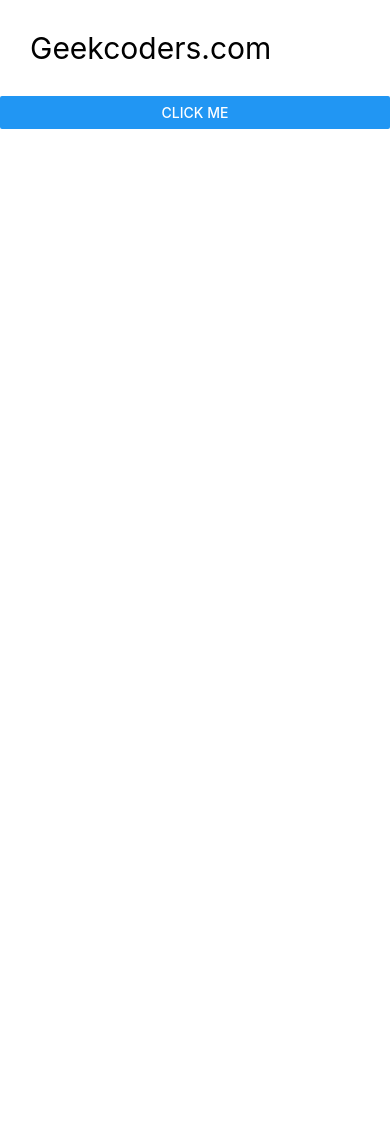
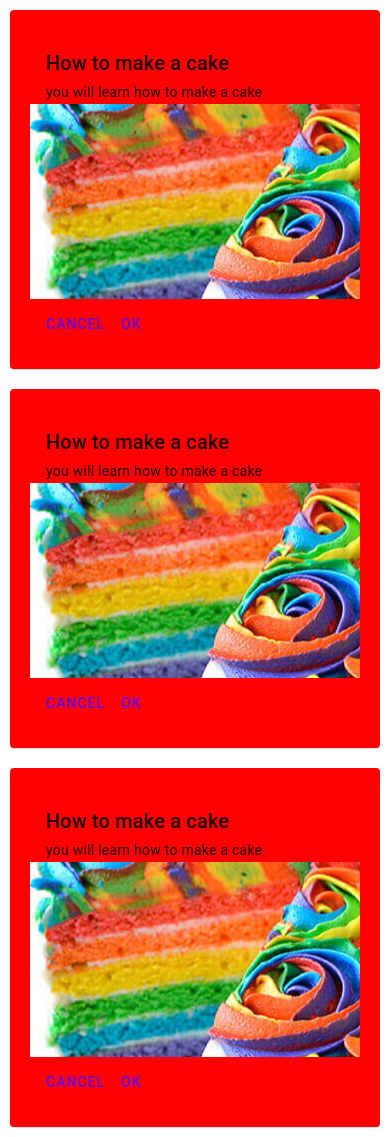
Before and after one commit to emad998/reatctNativeParowiz, a React Native app: screen / in a window 390 px wide. Before the commit the page ends 844 px from the top, so only its background shows below. Built offline with nearby package versions, Linux system fonts and the light colour scheme.

Commit message:
finished cards and paper library

```diff
--- a/App.js
+++ b/App.js
@@ -1,6 +1,7 @@
 import { StatusBar } from 'expo-status-bar';
 import React from 'react';
 import { StyleSheet, Text, View } from 'react-native';
+import CreateCard from './components/CreateCard';
 import Hello from './components/Hello';
 import HelloClass from './components/HelloClass';
 import StateClass from './components/StateClass'
@@ -9,7 +10,7 @@
 export default function App() {
   return (
     <View>
-      <UseStateHooks />
+      <CreateCard />
     </View>
   );
 }
--- /dev/null
+++ b/components/CreateCard.js
@@ -0,0 +1,51 @@
+import React from "react";
+import { Text, View, ScrollView } from "react-native";
+import { Button, Card, Title, Paragraph } from "react-native-paper";
+
+function CreateCard() {
+  return (
+    <ScrollView>
+      <Card style={{ padding: 20, margin: 10, backgroundColor: "red" }}>
+        <Card.Content>
+          <Title>How to make a cake</Title>
+          <Paragraph>you will learn how to make a cake</Paragraph>
+        </Card.Content>
+
+        <Card.Cover source={require("../img/cake1.jpg")} />
+        <Card.Actions>
+          <Button>Cancel</Button>
+          <Button>Ok</Button>
+        </Card.Actions>
+      </Card>
+
+      <Card style={{ padding: 20, margin: 10, backgroundColor: "red" }}>
+        <Card.Content>
+          <Title>How to make a cake</Title>
+          <Paragraph>you will learn how to make a cake</Paragraph>
+        </Card.Content>
+
+        <Card.Cover source={require("../img/cake1.jpg")} />
+        <Card.Actions>
+          <Button>Cancel</Button>
+          <Button>Ok</Button>
+        </Card.Actions>
+      </Card>
+
+
+      <Card style={{ padding: 20, margin: 10, backgroundColor: "red" }}>
+        <Card.Content>
+          <Title>How to make a cake</Title>
+          <Paragraph>you will learn how to make a cake</Paragraph>
+        </Card.Content>
+
+        <Card.Cover source={require("../img/cake1.jpg")} />
+        <Card.Actions>
+          <Button>Cancel</Button>
+          <Button>Ok</Button>
+        </Card.Actions>
+      </Card>
+    </ScrollView>
+  );
+}
+
+export default CreateCard;
--- a/package.json
+++ b/package.json
@@ -13,6 +13,7 @@
     "react": "16.13.1",
     "react-dom": "16.13.1",
     "react-native": "https://github.com/expo/react-native/archive/sdk-41.0.0.tar.gz",
+    "react-native-paper": "^4.8.1",
     "react-native-web": "~0.13.12"
   },
   "devDependencies": {
```
Also changed, not shown: img/cake1.jpg (added), 1 other file (tests, documents, lock files or other folders).
